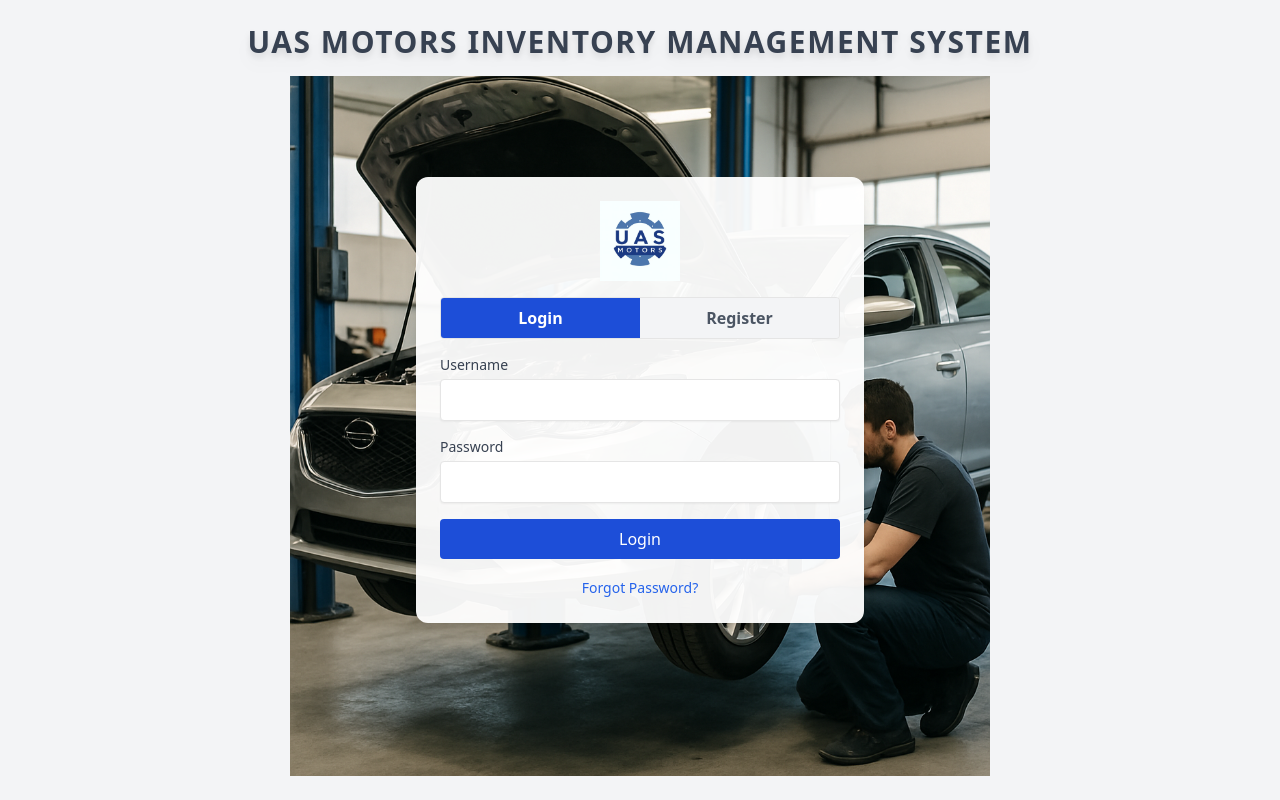
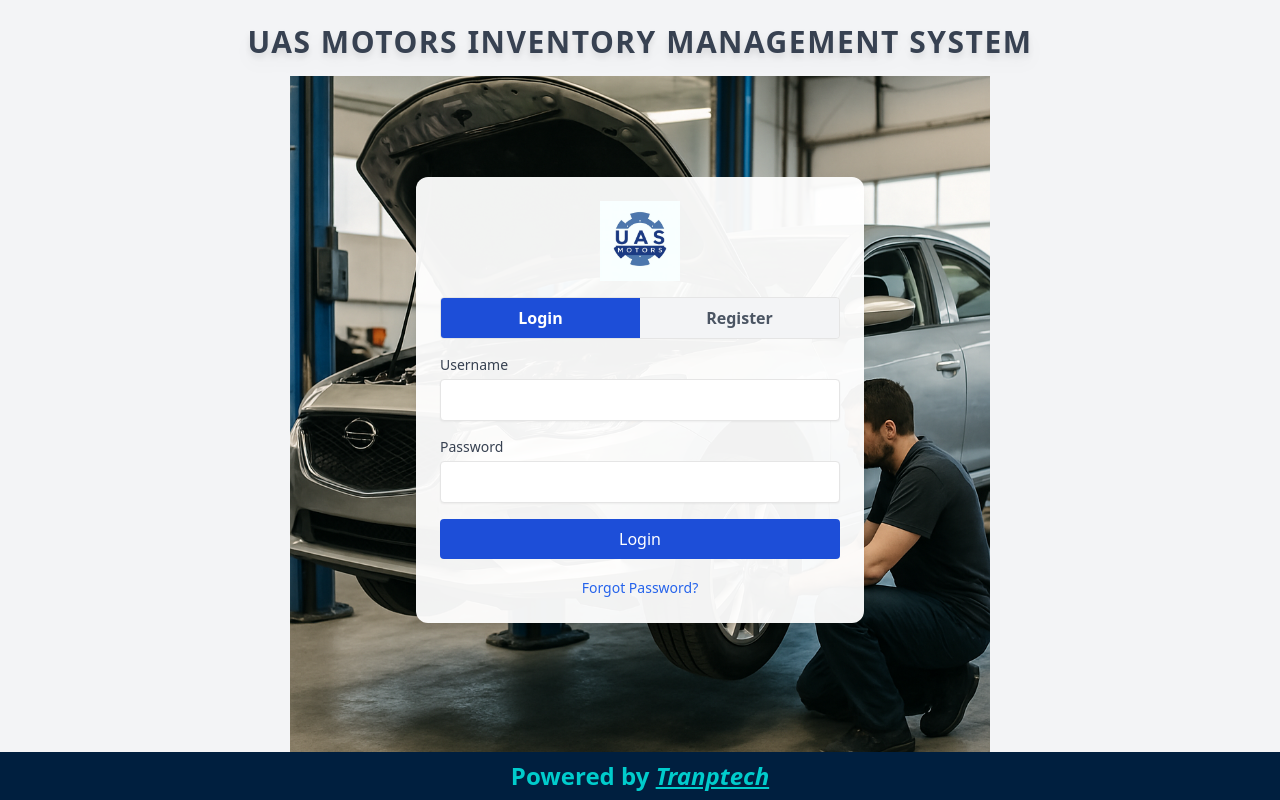
Before and after one commit to patrick516/GMS, a React (Vite) app in the folder afrontend/: page /login in a window 1280 px wide. Built offline with nearby package versions, Linux system fonts and the light colour scheme.

Commit message:
implement footer

```diff
--- a/afrontend/src/components/constants/pages/AuthPage.tsx
+++ b/afrontend/src/components/constants/pages/AuthPage.tsx
@@ -63,6 +63,19 @@
 
         {activeTab === "login" ? <LoginForm /> : <RegisterForm />}
       </div>
+      <div className="absolute bottom-0 w-full text-center py-2 bg-[#001f3f]">
+        <p className="text-2xl  font-semibold text-[#00cccc]">
+          Powered by{" "}
+          <a
+            href="https://tranptech.wuaze.com/"
+            target="_blank"
+            rel="noopener noreferrer"
+            className="italic underline hover:text-white"
+          >
+            Tranptech
+          </a>
+        </p>
+      </div>
     </div>
   );
 };
```
